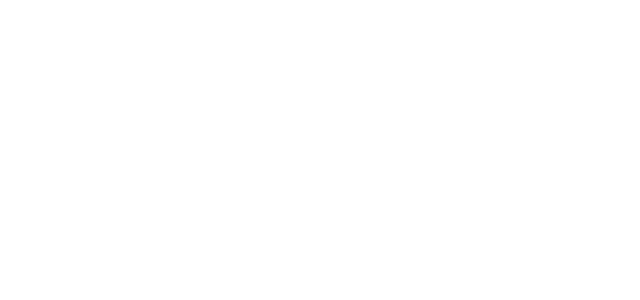
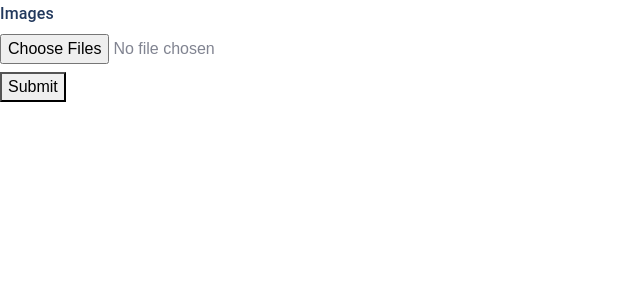
Before and after one commit to Mkiwanz/Ebsher-FE, a React (Create React App) app: page /uploadProjectImages/1 in a window 1280 px wide. Before the commit this address had no page. Shown: the top 300 px of the page, without its empty margins (0-640 px from the left). Built offline with nearby package versions, Linux system fonts and the light colour scheme.

Commit message:
add new project

```diff
--- a/src/Compnents/NewProject/NewProject.js
+++ b/src/Compnents/NewProject/NewProject.js
@@ -3,6 +3,8 @@ import axios from "axios";
 import { TextField, Button, Typography, Box } from "@mui/material";
 
 import "./NewProject.css";
+import UploadProjectImages from "../UploadProjectImages/UploadProjectImages";
+import { Link, Navigate, useNavigate } from "react-router-dom";
 
 const NewProject = () => {
   const [title, setTitle] = useState("");
@@ -13,6 +15,7 @@ const NewProject = () => {
   const [note, setNote] = useState("");
   const [images, setImages] = useState([]);
   const [previewImages, setPreviewImages] = useState([]);
+  const navigate = useNavigate();
 
   const handleTitleChange = (e) => {
     setTitle(e.target.value);
@@ -51,13 +54,13 @@ const NewProject = () => {
     e.preventDefault();
     // const form = document.querySelector("form");
     const formData = new FormData();
-    formData.append('title', title);
-    formData.append('description', description);
-    images.forEach((image) => formData.append('images', image));
-    formData.append('projectDescription', projectDescription);
-    formData.append('location', location);
-    formData.append('date', date);
-    formData.append('note', note);
+    formData.append("title", title);
+    formData.append("description", description);
+    // images.forEach((image) => formData.append('images', image));
+    formData.append("projectDescription", projectDescription);
+    formData.append("location", location);
+    formData.append("date", date);
+    formData.append("note", note);
     const data = {
       title: title,
       description: description,
@@ -65,12 +68,14 @@ const NewProject = () => {
       location: location,
       date: date, // formatted as a string in ISO 8601 format
       note: note,
-      images: images, // array of image files
     };
-    console.log(formData);
+    console.log(data);
     axios
       .post("/api/v1/projects", data)
-      .then((res) => console.log(res.data))
+      .then((res) => {
+        console.log(res.data);
+        navigate(`/uploadProjectImages/${res.data}`);
+      })
       .catch((err) => console.log(err));
 
     // setTitle("");
@@ -137,7 +142,7 @@ const NewProject = () => {
         value={note}
         onChange={handleNoteChange}
       />
-      <label>
+      {/* <label>
         <Typography variant="subtitle1" gutterBottom>
           Images
         </Typography>
@@ -152,7 +157,7 @@ const NewProject = () => {
         {previewImages.map((image) => (
           <img src={image} alt="" key={image} />
         ))}
-      </div>
+      </div> */}
       <Button type="submit" variant="contained">
         Submit
       </Button>
--- /dev/null
+++ b/src/Compnents/UploadProjectImages/UploadProjectImages.js
@@ -0,0 +1,52 @@
+import React, { useState } from "react";
+import axios from "axios";
+import { TextField, Button, Typography, Box } from "@mui/material";
+import { Navigate, useNavigate, useParams } from "react-router-dom";
+
+const UploadProjectImages = () => {
+  const [previewImages, setPreviewImages] = useState([]);
+  const [images, setImages] = useState([]);
+  const { id } = useParams();
+  const navigate = useNavigate();
+
+  const handelSubmitImages = () => {
+    const formData = new FormData();
+    images.forEach((image) => formData.append("images", image));
+    console.log(id);
+    axios
+      .post(`/api/v1/projects/${id}/images`, formData)
+      .then((res) => navigate("/"))
+      .catch((err) => console.log(err));
+  };
+
+  const handleImageChange = (e) => {
+    const selectedImages = Array.from(e.target.files);
+    setImages([...images, ...selectedImages]);
+    const selectedPreviewImages = selectedImages.map((image) =>
+      URL.createObjectURL(image)
+    );
+    setPreviewImages([...previewImages, ...selectedPreviewImages]);
+  };
+  return (
+    <div>
+      <label>
+        <Typography variant="subtitle1" gutterBottom>
+          Images
+        </Typography>
+        <input
+          type="file"
+          accept="image/*"
+          multiple
+          onChange={handleImageChange}
+        />
+      </label>
+      <div className="image-preview">
+        {previewImages.map((image) => (
+          <img src={image} alt="" key={image} />
+        ))}
+      </div>
+      <button onClick={handelSubmitImages}>Submit</button>
+    </div>
+  );
+};
+export default UploadProjectImages;
--- a/src/Pages/PageRoutes.js
+++ b/src/Pages/PageRoutes.js
@@ -1,5 +1,6 @@
 import { Route, Routes, BrowserRouter } from "react-router-dom";
 import NewProject from "../Compnents/NewProject/NewProject";
+import UploadProjectImages from "../Compnents/UploadProjectImages/UploadProjectImages";
 import HomePage from "./HomePage";
 
 const PageRoutes = () => {
@@ -9,6 +10,7 @@ const PageRoutes = () => {
         <Route path="/" element={<HomePage />} />
         <Route path="/projects/:id" element={<HomePage />} />
         <Route path="/newProject" element={<NewProject />} />
+        <Route path="/uploadProjectImages/:id" element={<UploadProjectImages />} />
       </Routes>
     </BrowserRouter>
   );
```
